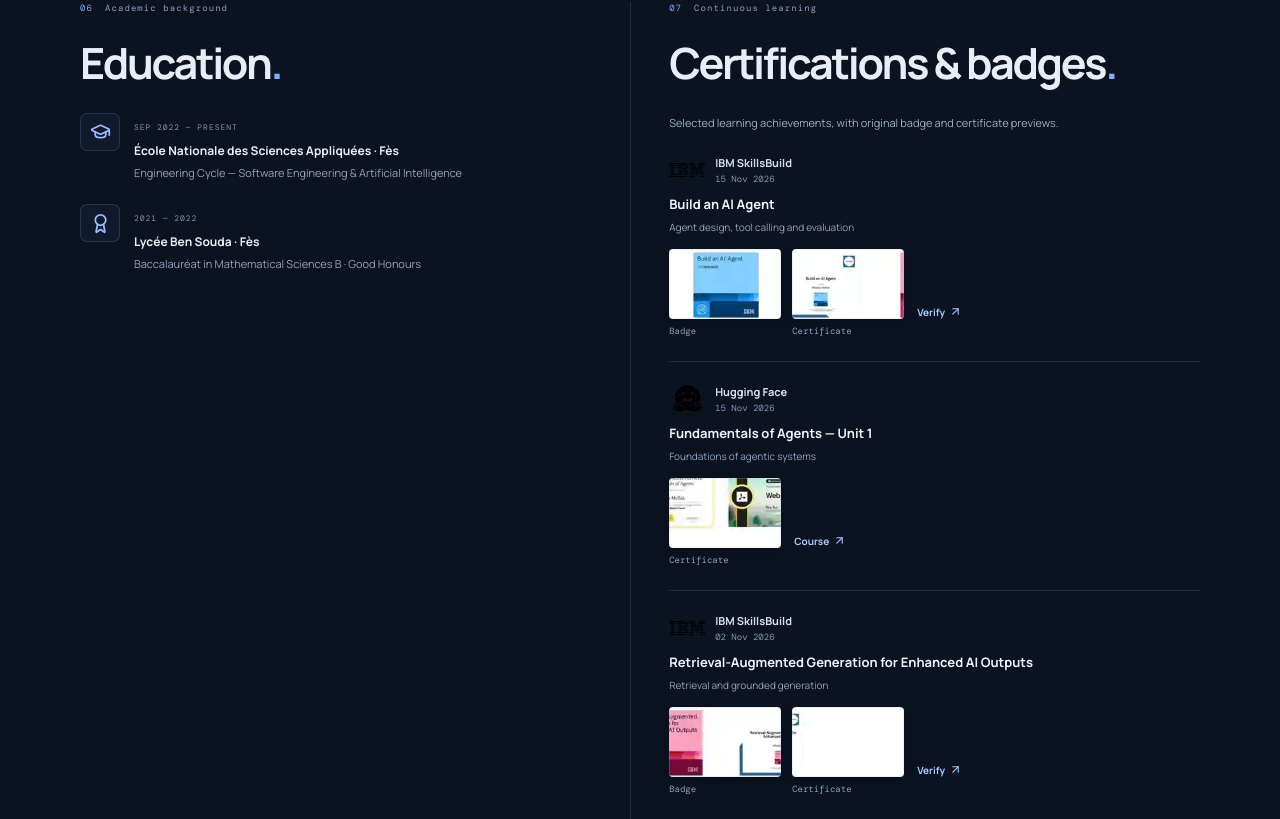
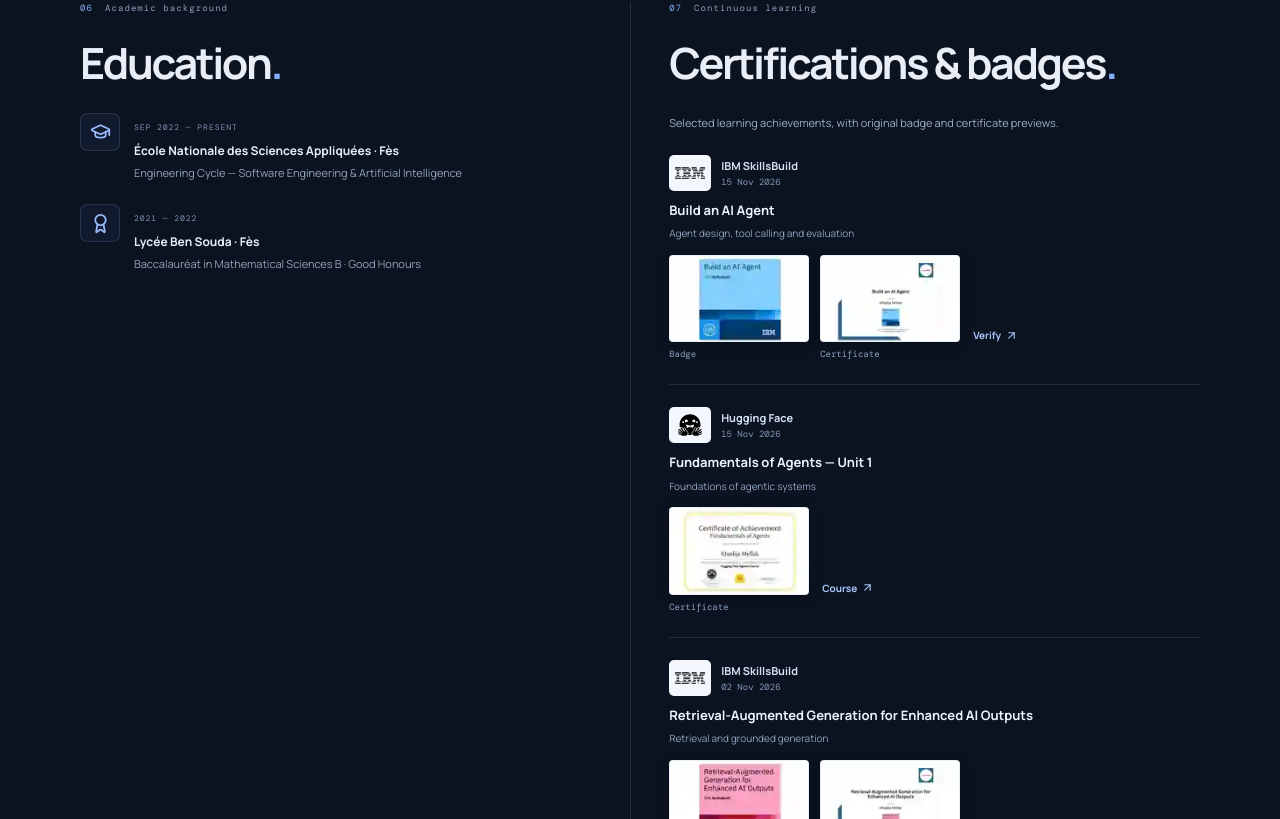
Before and after one commit to 1marieCurie/1marieCurie.github.io, a React (Vite) app: page / in a window 1280 px wide. Shown: the part 5241-6060 px from the top of the page. Built offline with nearby package versions, Linux system fonts and the light colour scheme.

Commit message:
Increase original credential previews and improve issuer logo contrast

```diff
--- a/src/styles.css
+++ b/src/styles.css
@@ -955,7 +955,7 @@
 .credential-entry:first-child{padding-top:12px}
 .credential-entry:last-child{border-bottom:0}
 .credential-heading{display:flex;align-items:center;gap:10px;margin-bottom:10px}
-.credential-issuer-logo{height:29px;width:36px;object-fit:contain;flex-shrink:0}
+.credential-issuer-logo{height:36px;width:42px;object-fit:contain;flex-shrink:0;background:#f3f7fd;border-radius:5px;padding:6px}
 .credential-heading-copy{display:flex;flex-direction:column;gap:3px}
 .credential-issuer-name{color:#d3e0f4;font-weight:700;font-size:11px}
 .credential-issued{color:#8097b5;font:9px 'DM Mono',monospace}
@@ -963,7 +963,7 @@
 .credential-description{color:#90a4be;font-size:10px;line-height:1.65;margin:0 0 13px}
 .credential-evidence{display:flex;align-items:flex-end;flex-wrap:wrap;gap:11px}
 .credential-evidence-item{display:flex;flex-direction:column;align-items:flex-start;gap:6px;margin:0}
-.credential-sprite{display:block;width:112px;height:70px;background-color:#fff;background-image:url('/certificates/issued-credentials-contact-sheet.webp');background-repeat:no-repeat;background-size:448px 140px;border:1px solid rgba(172,194,220,.24);border-radius:4px;box-shadow:0 3px 12px #0003}
+.credential-sprite{display:block;width:140px;height:87.5px;background-color:#fff;background-image:url('/certificates/issued-credentials-contact-sheet.webp');background-repeat:no-repeat;background-size:560px 175px;border:1px solid rgba(172,194,220,.24);border-radius:4px;box-shadow:0 3px 12px #0003}
 .credential-evidence-item figcaption{color:#8ca2bf;font:9px 'DM Mono',monospace}
 .credential-external{display:inline-flex;align-items:center;gap:4px;color:#a9c9ff;font-size:10px;font-weight:650;margin:0 0 18px 2px}
 .credential-external:hover{color:#fff;text-decoration:underline}
```
